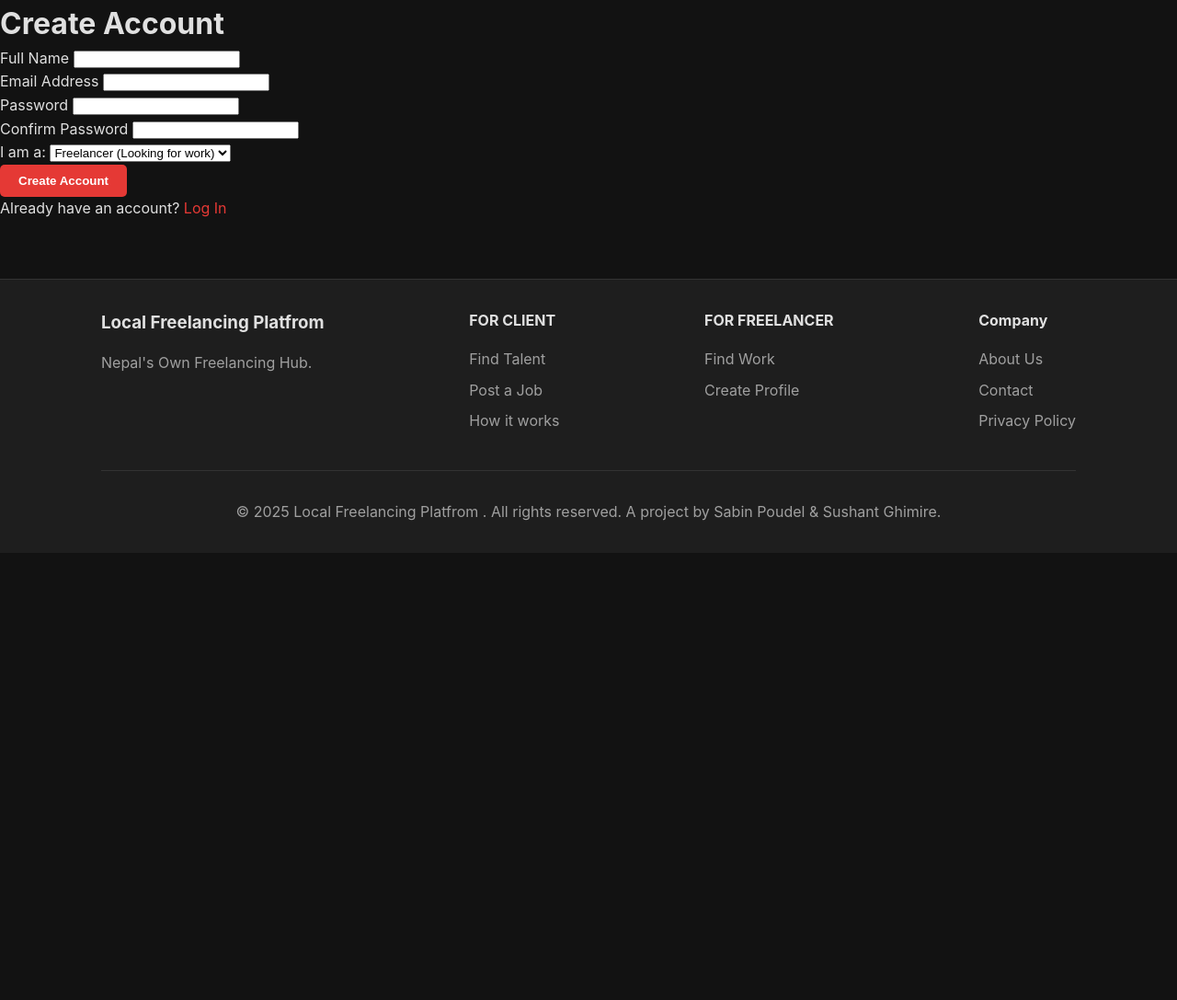
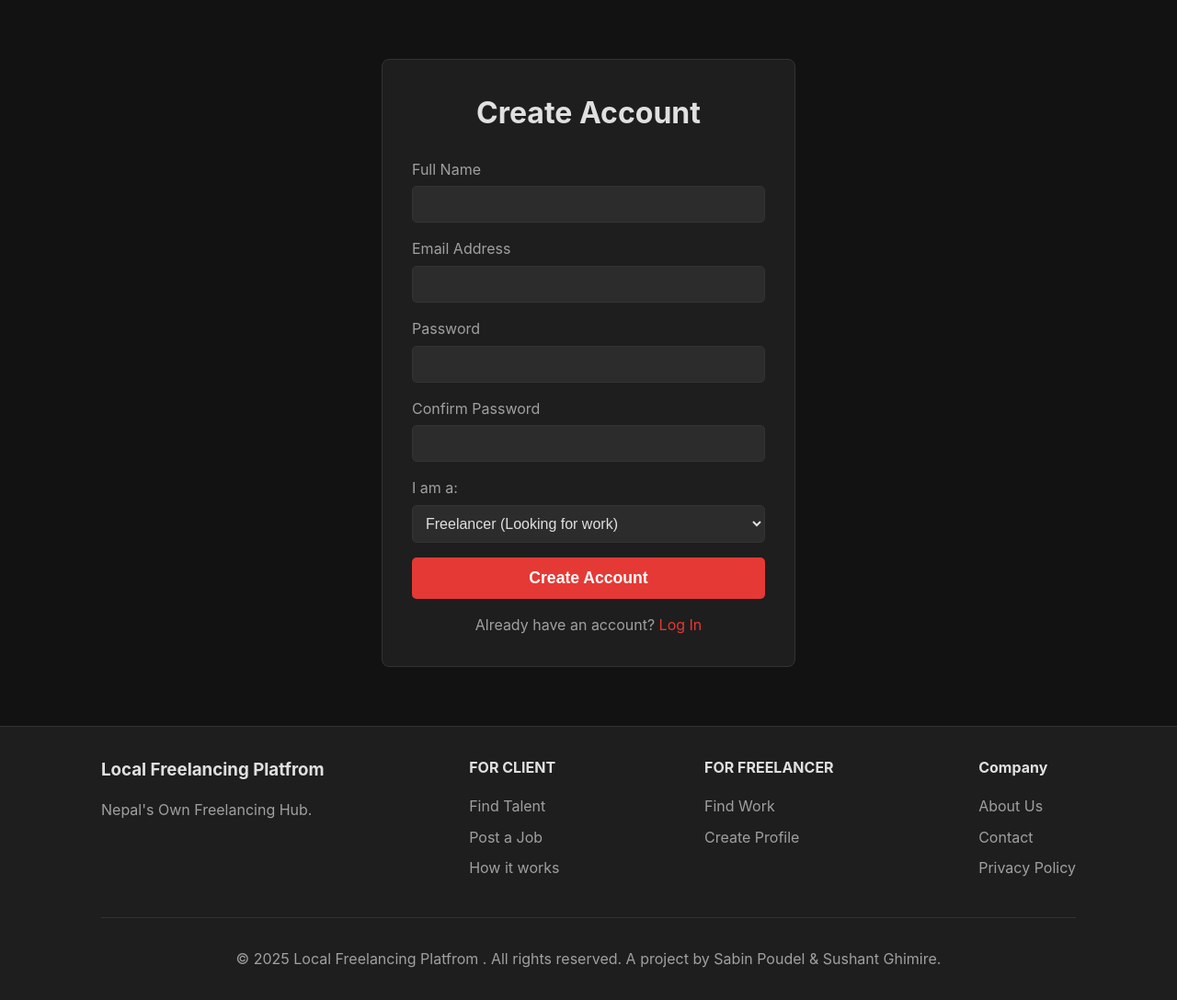
Before and after one commit to sushant-ghimire/Local-freelancing-platform-project-I-, a PHP site: page /signup.php in a window 1280 px wide. Shown: the part 79-1166 px from the top of the page at 92% size. Before the commit the page ends 645 px from the top, so only its background shows below. Run offline with PHP 8.4, Linux system fonts and the light colour scheme.

Commit message:
updated login and signup

```diff
--- a/css/style.css
+++ b/css/style.css
@@ -88,6 +88,66 @@ header nav a:hover {
 }
 
 
+/* --- Forms (Login/Signup) --- */
+.form-container {
+    max-width: 450px;
+    margin: 4rem auto;
+    padding: 2rem;
+    background-color: var(--card-bg);
+    border-radius: 8px;
+    border: 1px solid var(--border-color);
+}
+
+.form-container h1 {
+    text-align: center;
+    margin-bottom: 1.5rem;
+}
+
+.form-group {
+    margin-bottom: 1rem;
+}
+
+.form-group label {
+    display: block;
+    margin-bottom: 5px;
+    color: var(--text-muted);
+}
+
+.form-group input,
+.form-group textarea,
+.form-group select {
+    width: 100%;
+    padding: 10px;
+    background-color: #2c2c2c;
+    border: 1px solid var(--border-color);
+    border-radius: 5px;
+    color: var(--text-color);
+    font-size: 1rem;
+}
+
+.form-container button {
+    width: 100%;
+    padding: 12px;
+    font-size: 1.1rem;
+}
+
+.form-container .switch-form {
+    text-align: center;
+    margin-top: 1rem;
+    color: var(--text-muted);
+}
+
+.error-message {
+    color: var(--primary-color);
+    background-color: rgba(229, 57, 53, 0.1);
+    border: 1px solid var(--primary-color);
+    padding: 10px;
+    border-radius: 5px;
+    margin-bottom: 1rem;
+}
+
+
+
 
 /* --- Footer --- */
 footer {
```
